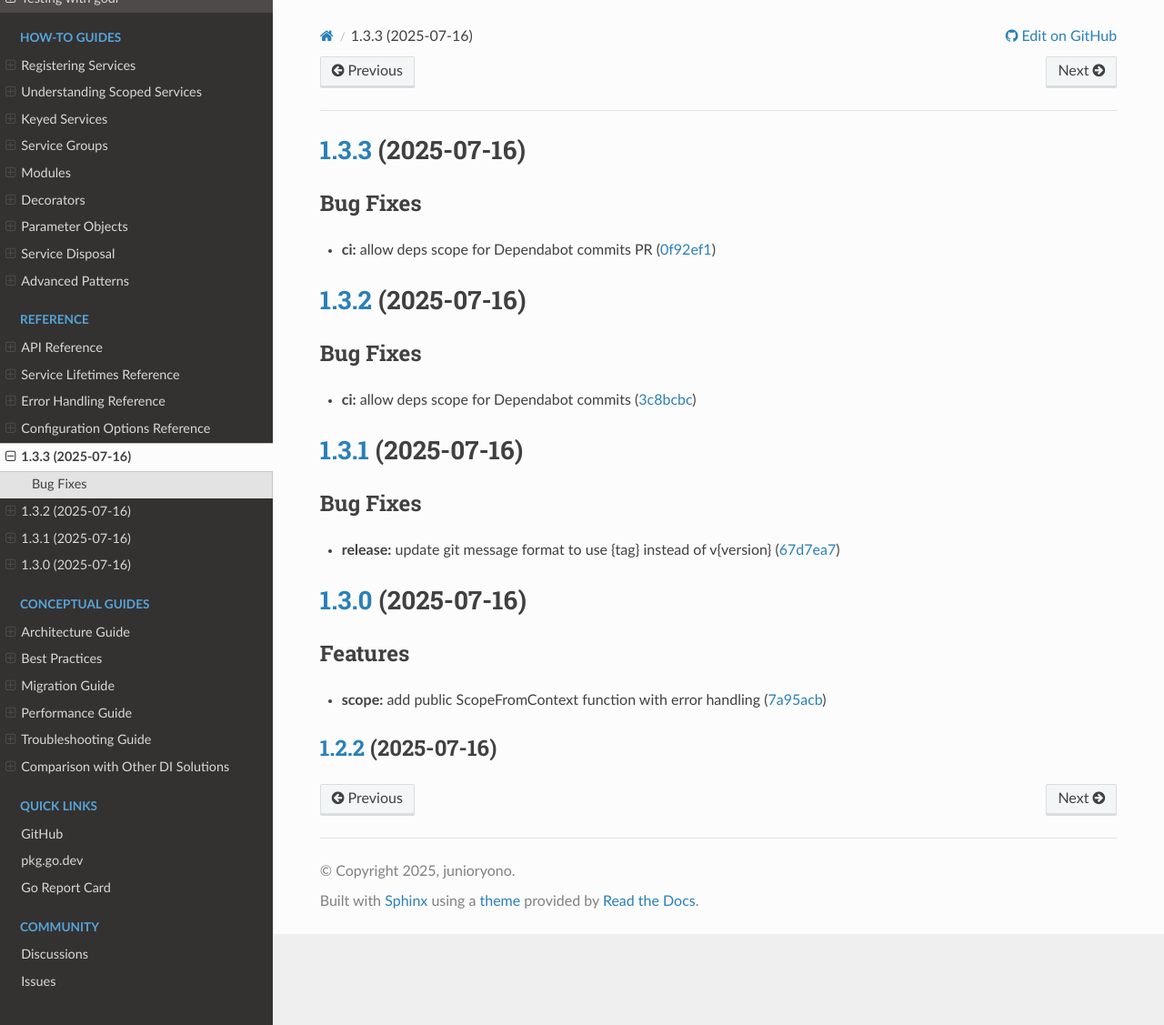
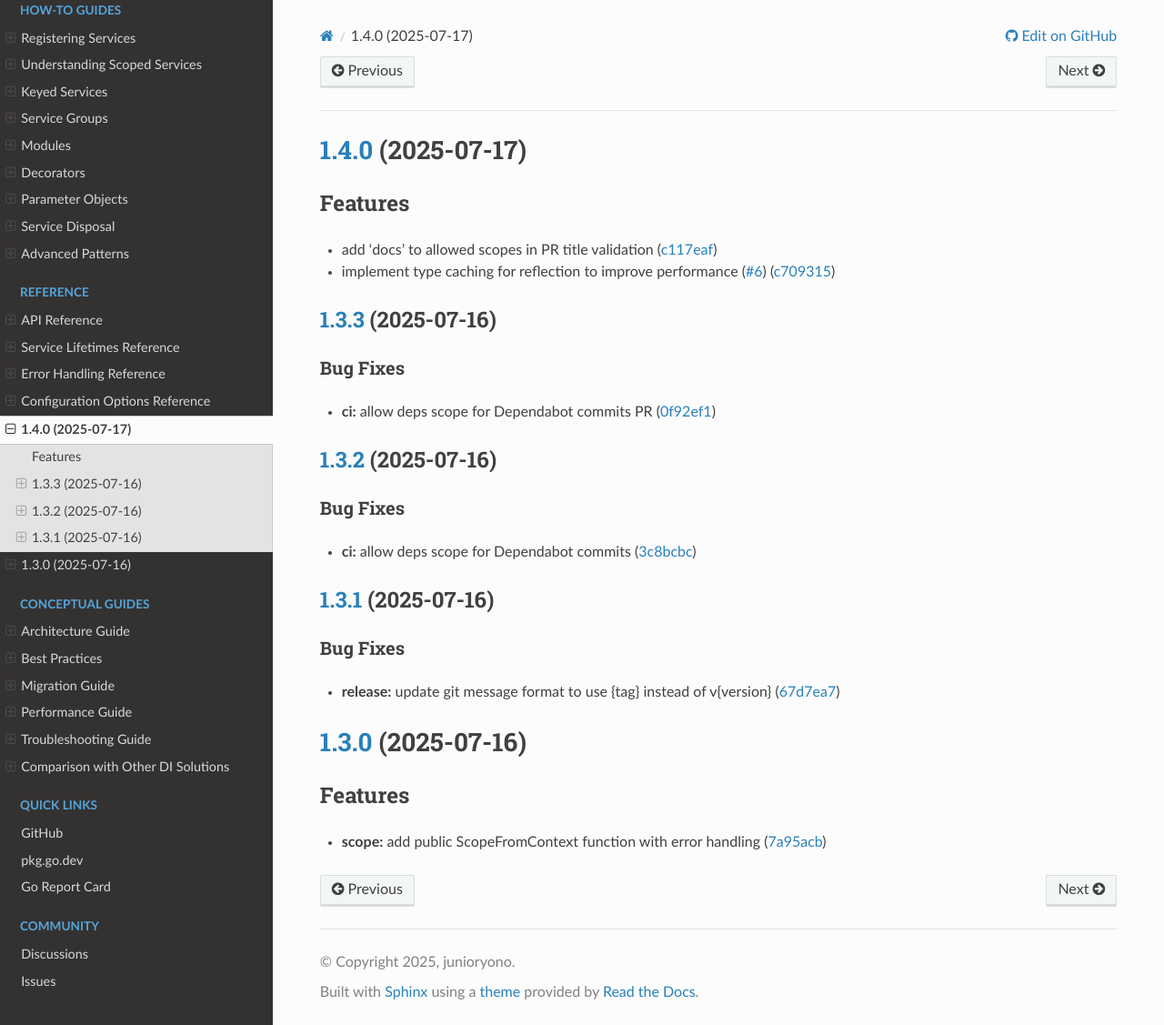
Before and after one commit to junioryono/godi, a Sphinx documentation site: the page built from docs/reference/changelog.md, in a window 1280 px wide and 1127 px high. Shown: the whole window at 91% size. Built offline with Sphinx 7.4.7 and the Read the Docs theme 3.1.0, drawn with Linux system fonts in a browser that asks for light colours.

Commit message:
chore(release): {tag} [skip ci]
- Update changelog
- Bump version [skip ci]

```diff
--- a/docs/reference/changelog.md
+++ b/docs/reference/changelog.md
@@ -1,3 +1,13 @@
+# [1.4.0](https://github.com/junioryono/godi/compare/v1.3.3...v1.4.0) (2025-07-17)
+
+
+### Features
+
+* add 'docs' to allowed scopes in PR title validation ([c117eaf](https://github.com/junioryono/godi/commit/c117eafad73fb0eba32474c19aed761f8b5293d4))
+* implement type caching for reflection to improve performance ([#6](https://github.com/junioryono/godi/issues/6)) ([c709315](https://github.com/junioryono/godi/commit/c7093154270807b12e8c792aa47cdd3fc6957f8d))
+
+
+
 ## [1.3.3](https://github.com/junioryono/godi/compare/v1.3.2...v1.3.3) (2025-07-16)
 
 
@@ -31,7 +41,3 @@
 ### Features
 
 * **scope:** add public ScopeFromContext function with error handling ([7a95acb](https://github.com/junioryono/godi/commit/7a95acbe0f805871b4d71258c8d81495540c84c2))
-
-
-
-## [1.2.2](https://github.com/junioryono/godi/compare/v1.2.1...v1.2.2) (2025-07-16)
--- a/version.json
+++ b/version.json
@@ -1,3 +1,3 @@
 {
-  "version": "1.3.3"
+  "version": "1.4.0"
 }
```
